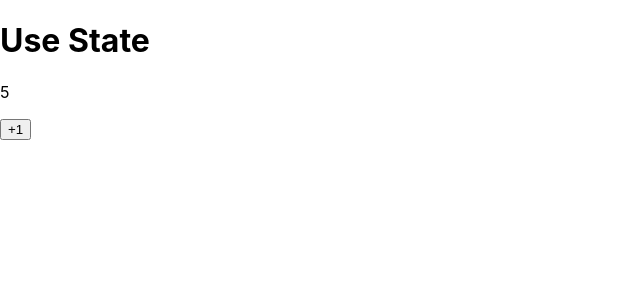
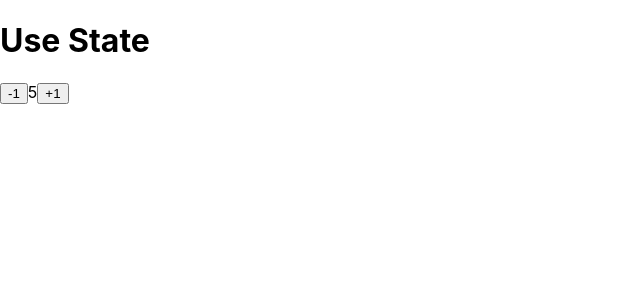
Before and after one commit to Nosov-Pavel/first31.07.21, a React (Create React App) app: page / in a window 1280 px wide. Shown: the top 300 px of the page, without its empty margins (0-640 px from the left). Built offline with nearby package versions, Linux system fonts and the light colour scheme.

Commit message:
useSt+-1

```diff
--- a/src/App.js
+++ b/src/App.js
@@ -1,17 +1,23 @@
+import {useState} from "react";
+
 function App(){
-  let number = 5;
-  const plusOne = () => {
-    number = number + 1;
+    const [count, setCount] = useState(5)
 
-  }
+    const plusOne = (digit) => {
+        setCount(count + digit)
+    }
+
   return(
       <div>
         <h1>Use State</h1>
 
-        <p>{number}</p>
-        <button onClick={plusOne}>+1</button>
+          <p><button onClick={() => plusOne(-1)}> -1 </button>
+          {count}
+          <button onClick={() => plusOne(1)}> +1 </button>
+              </p>
 
       </div>
   );
 }
+
 export default App;
```
